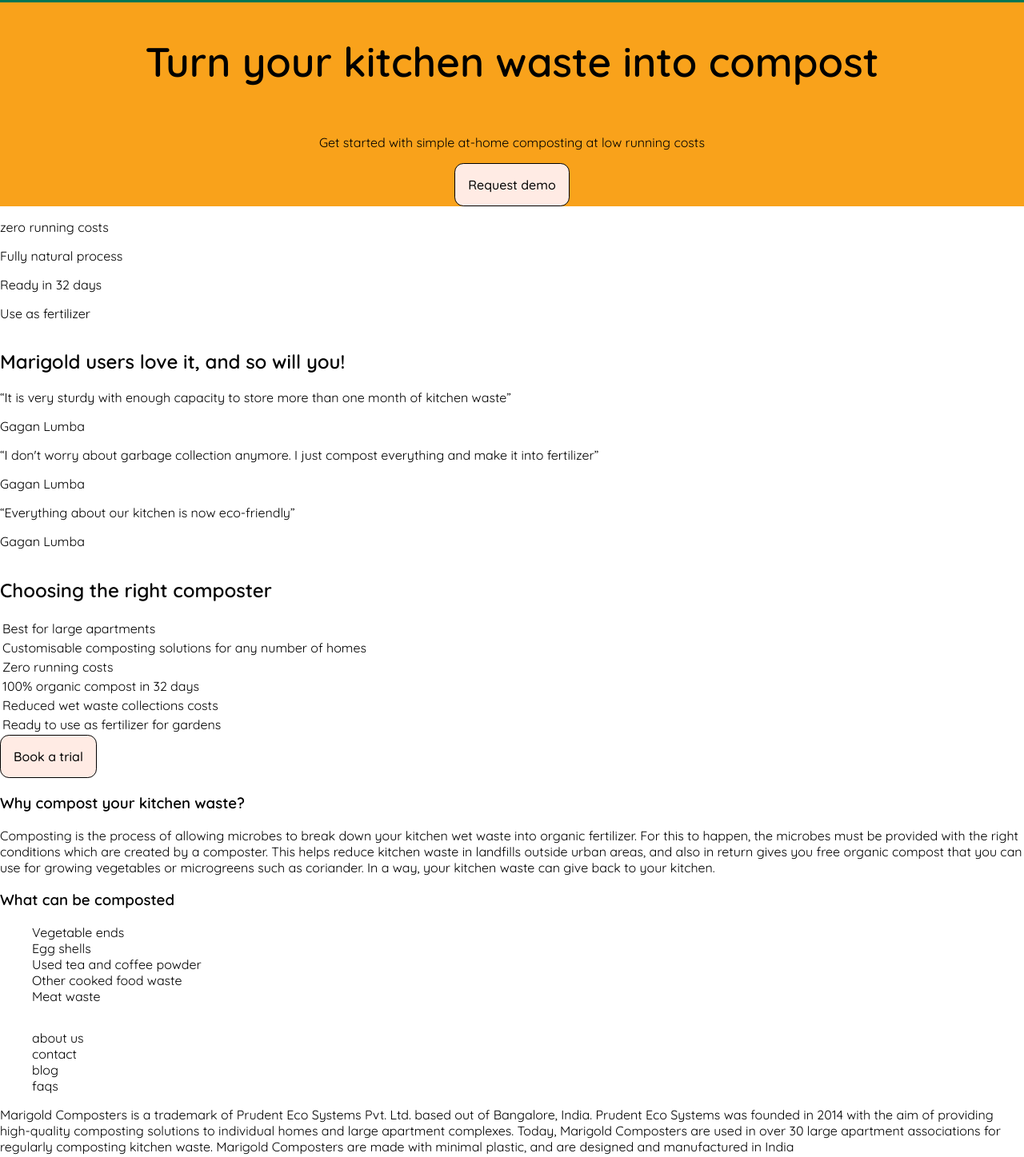
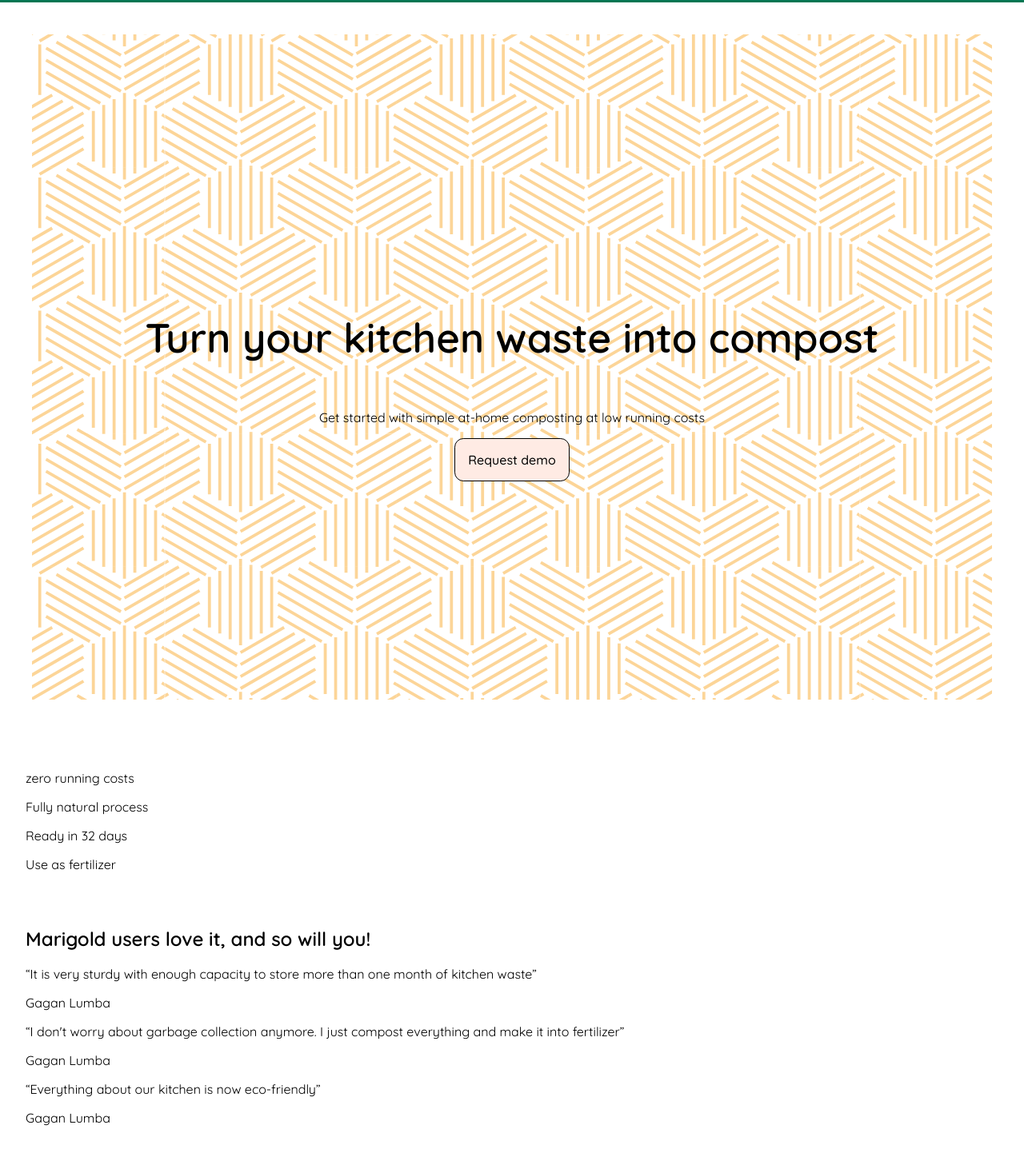
Before and after one commit to jakradum/marigold, a plain HTML site: page index.html in a window 1280 px wide. Shown: the part 67-1514 px from the top of the page at 80% size. Drawn offline with Linux system fonts and the light colour scheme.

Commit message:
css bg added

```diff
--- a/style.css
+++ b/style.css
@@ -46,10 +46,11 @@
 }
 header.active{
     top: 0;
+    box-shadow: rgba(6, 24, 44, 0.4) 0px 0px 0px 2px, rgba(6, 24, 44, 0.65) 0px 4px 6px -1px, rgba(255, 255, 255, 0.08) 0px 1px 0px inset;
 }
 header.drop{
+    background-color:#FFEBE4;
 
-    background-color:#FFEBE4;
 
 }
 .nav-items li:first-child {
@@ -67,12 +68,18 @@
     list-style-type: none;
 }
 #landing{
-    background-color: #F9A21B;
+    background-image: url(bg.svg);
+    background-attachment: fixed;
+    background-position: center;
+    background-size:contain;
+    background-blend-mode: overlay;
+    margin: 2.5rem;
     display: flex;
     flex-direction: column;
     justify-content: center;
     align-items: center;
     text-align: center;
+    height: 100vh;
 }
 h1{
     font-size: clamp(2rem, 4vw, 4rem);
@@ -88,7 +95,7 @@
     cursor: pointer;
 }
 button:hover{
-    box-shadow: 1px 2px 3px 1px;
+box-shadow: rgba(50, 50, 93, 0.25) 0px 6px 12px -2px, rgba(0, 0, 0, 0.3) 0px 3px 7px -3px;
 }
 .mobile-menu{
    display: flex;
@@ -180,6 +187,7 @@
     padding: 0 0 0 1rem;
     margin: 0;
     border: none;
+
 }
 
 .mobile-dropdown.show .menu-names {
@@ -189,11 +197,13 @@
     padding: 0 0 0 1rem;
     margin: 0;
     border: none;
+
 }
 
   .mobile-dropdown li {
     color: black;
     margin: 1rem .3rem 1rem 2rem;
+    padding-bottom: 1rem;
   }
   .mobile-dropdown{
     background-color: #FFEBE4;
@@ -211,3 +221,14 @@
   .mobile-dropdown img{
     margin-left: 2.2rem;
   }
+  section{
+    padding: 2rem 2rem 0 2rem;
+
+
+  }
+  footer{
+    padding: 2rem 2.5rem 0 2rem;
+    font-size: .7rem;
+    background-color: #007653;
+    color: white;
+  }
```
Also changed, not shown: bg.svg (added), 1 other file.
